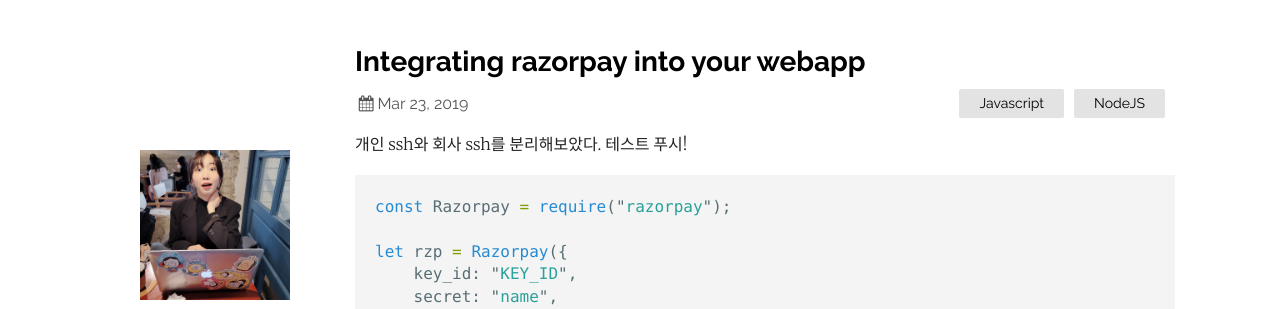
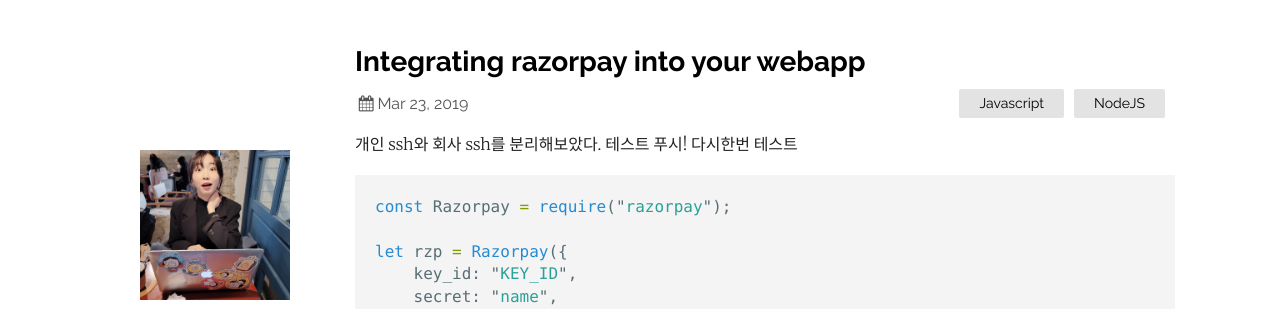
Before and after one commit to devCecy/devcecy.github.io, a Jekyll site: the page built from _posts/2022-07-15-ssh-test.markdown, in a window 1280 px wide. Shown: the top 309 px of the page. Built offline with Jekyll 4.4.1, drawn with Linux system fonts in a browser that asks for light colours.

Commit message:
ssh test

````diff
--- a/_posts/2022-07-15-ssh-test.markdown
+++ b/_posts/2022-07-15-ssh-test.markdown
@@ -5,7 +5,7 @@ date: 2019-03-23 21:03:36 +0530
 categories: Javascript NodeJS
 ---
 
-개인 ssh와 회사 ssh를 분리해보았다. 테스트 푸시!
+개인 ssh와 회사 ssh를 분리해보았다. 테스트 푸시! 다시한번 테스트
 
 ```javascript
 const Razorpay = require("razorpay");
````
